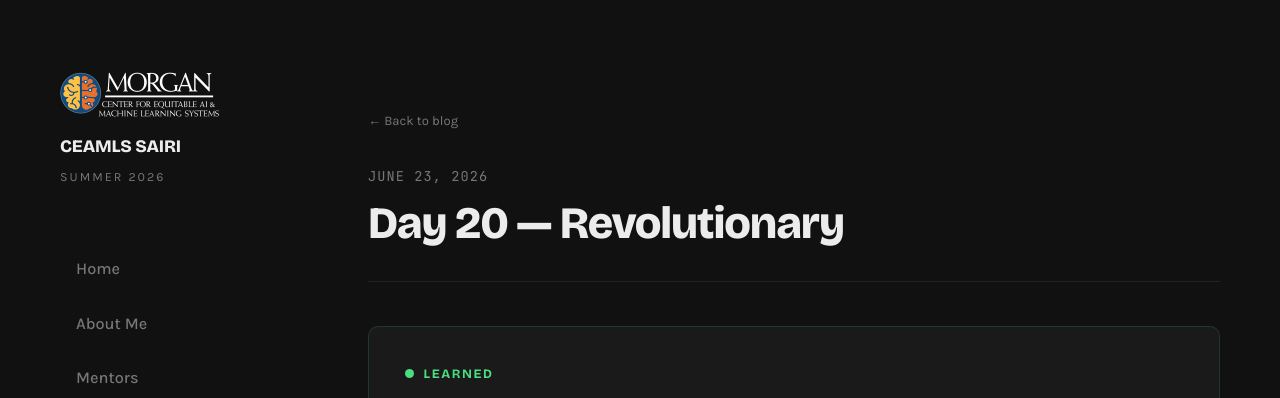
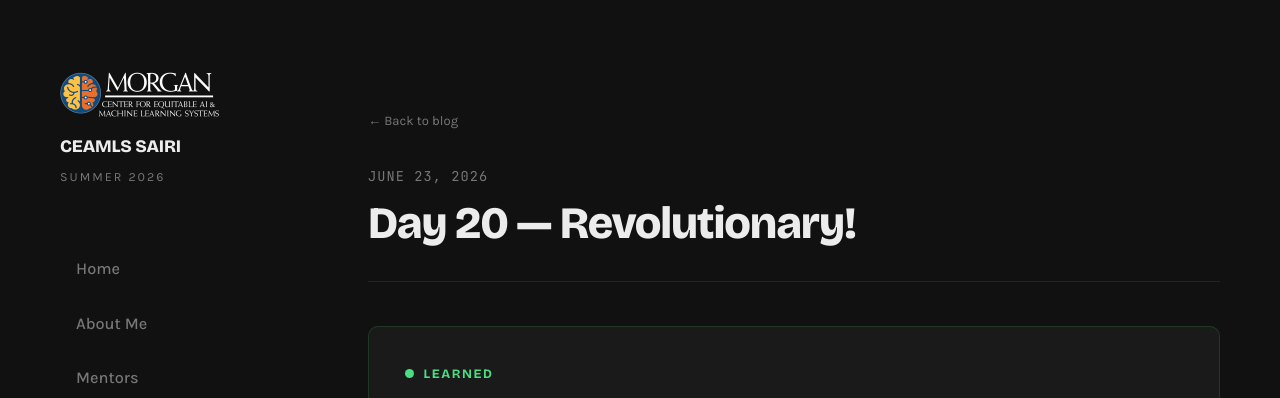
Before and after one commit to sanaareeves7/sanaareeves7ceamls26.github.io, a Jekyll site: the page built from _posts/2026-06-23-day-20.md, in a window 1280 px wide and 900 px high. Shown: the top 398 px of the window. Built offline with Jekyll 4.4.1, drawn with Linux system fonts in a browser that asks for light colours.

Commit message:
Update 2026-06-23-day-20.md

```diff
--- a/_posts/2026-06-23-day-20.md
+++ b/_posts/2026-06-23-day-20.md
@@ -1,6 +1,6 @@
 ---
 layout: post
-title: "Day 20 — Revolutionary"
+title: "Day 20 — Revolutionary!"
 date: 2026-06-23
 permalink: /day20.html
 tags: ["literature-review", "research"]
```
